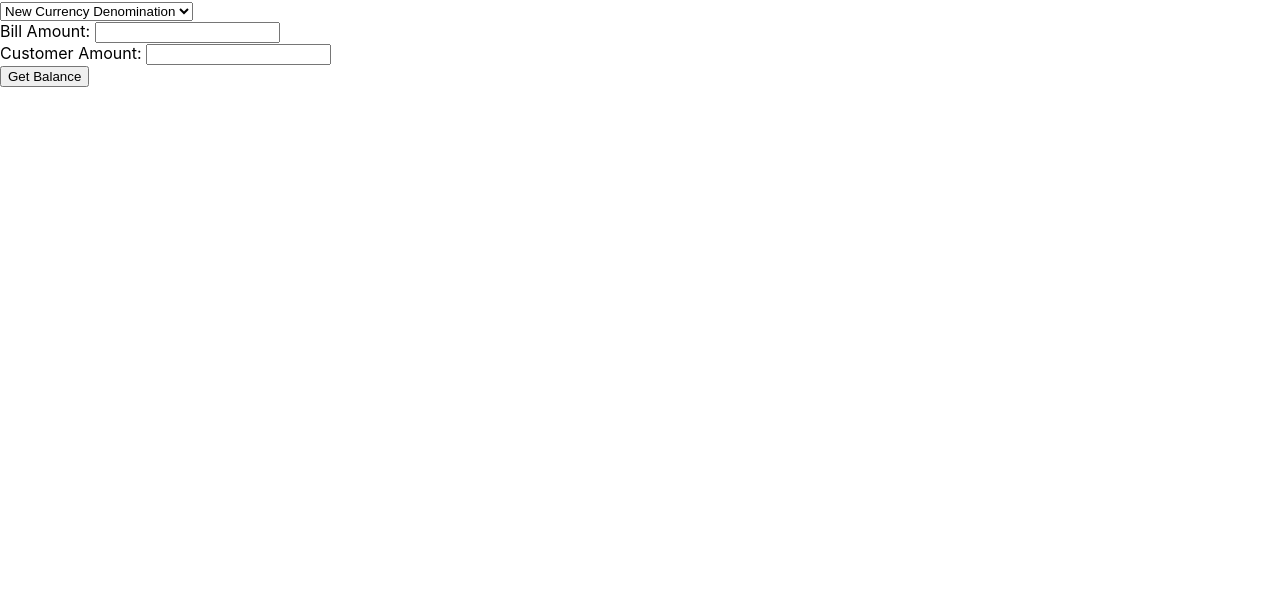
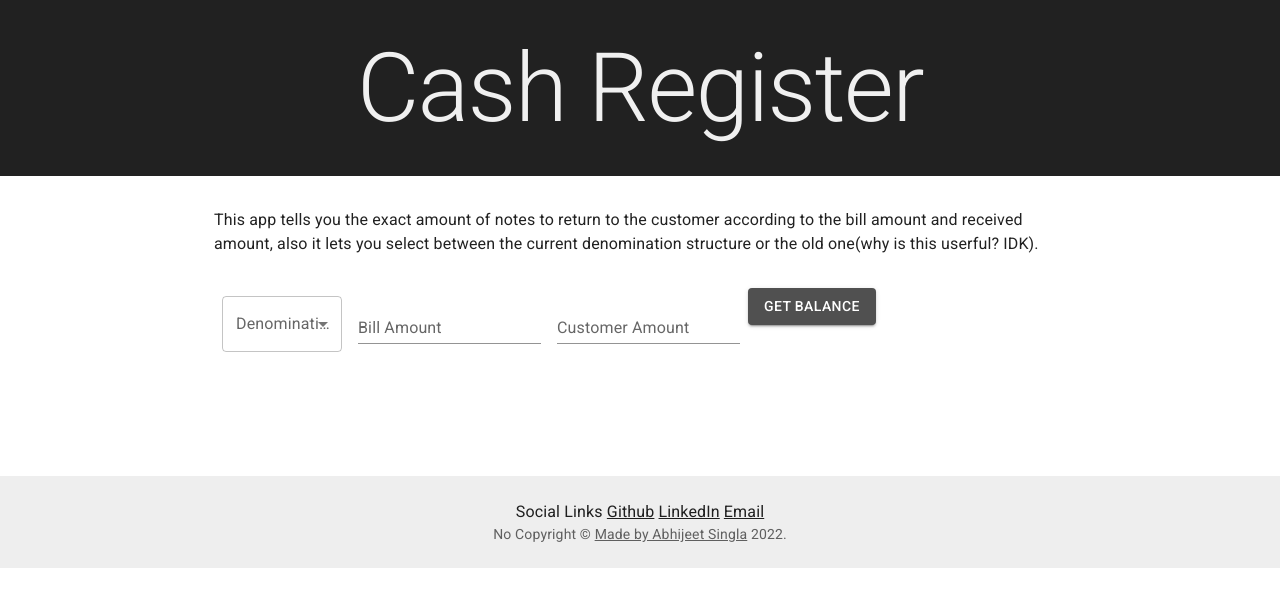
Before and after one commit to AbhijeetSingla/cash-register, a React (Create React App) app: page / in a window 1280 px wide. Shown: the top 606 px of the page. Built offline with nearby package versions, Linux system fonts and the light colour scheme.

Commit message:
feat: MUI integration

```diff
--- a/src/App.jsx
+++ b/src/App.jsx
@@ -1,15 +1,21 @@
 import './App.css';
+import '@fontsource/roboto/300.css';
+import '@fontsource/roboto/400.css';
+import '@fontsource/roboto/500.css';
+import '@fontsource/roboto/700.css';
 import Form from './components/Form';
-// import '@fontsource/roboto/300.css';
-// import '@fontsource/roboto/400.css';
-// import '@fontsource/roboto/500.css';
-// import '@fontsource/roboto/700.css';
+import Header from './components/Header';
+import CssBaseline from '@mui/material/CssBaseline'
+import Footer from './components/Footer';
 
 function App() {
   return (
-    <div>
+    <>
+      <CssBaseline enableColorScheme />
+      <Header />
       <Form />
-    </div>
+      <Footer />
+    </>
   );
 }
 
--- /dev/null
+++ b/src/components/Footer.jsx
@@ -0,0 +1,44 @@
+import Box from '@mui/material/Box';
+import Typography from '@mui/material/Typography';
+import Container from '@mui/material/Container';
+import Link from '@mui/material/Link';
+
+function Copyright() {
+    return (
+      <Typography variant="body2" color="text.secondary">
+        {'No Copyright © '}
+        <Link color="inherit" href="https://abhijeetsingla.netlify.app">
+          Made by Abhijeet Singla
+        </Link>{' '}
+        {new Date().getFullYear()}
+        {'.'}
+      </Typography>
+    );
+  }
+
+function Footer() {
+    return (
+        <Box
+          component="footer"
+          sx={{
+            py: 3,
+            px: 2,
+            mt: 'auto',
+            position: "sticky",
+            backgroundColor: (theme) => theme.palette.mode === 'light'? theme.palette.grey[200] : theme.palette.grey[800]}}
+        >
+          <Container maxWidth="md" align="center">
+            <Typography variant="body1">
+              Social Links {' '}
+                <Link color="inherit" href="https://github.com/abhijeetsingla">Github</Link>{' '}
+                <Link color="inherit" href="https://linkedin.com/in/abhijeetsingla1553">LinkedIn</Link>{' '}
+                <Link color="inherit" href="mailto:abhijeetsingla1553@gmail.com">Email</Link>{' '}
+            </Typography>
+            <Copyright />
+          </Container>
+        </Box>
+    );
+  }
+
+
+export default Footer;
--- a/src/components/Form.jsx
+++ b/src/components/Form.jsx
@@ -1,5 +1,8 @@
 import { useState } from "react";
 import Outputtable from "./Outputtable";
+import { Button, Box, Container, FormControl, TextField, InputLabel, Select, MenuItem } from "@mui/material";
+import { colors } from "../theme/root";
+import { transparentColorBox } from "../theme/styles";
 
 function Form() {
 
@@ -15,25 +18,26 @@ function Form() {
 
     return (
         <>
-            <form action="" onSubmit={(event) => submitForm(event)} >
-                <div>
-                    <select name="denomination" id="denomination" onChange={(e) => setDenomination(e.target.value)}>
-                        <option value="new">New Currency Denomination</option>
-                        <option value="old">Old Currency Denomination</option>
-                    </select>
-                </div>
-                <div>
-                    <label htmlFor="billAmount">Bill Amount: </label>
-                    <input type="number" name="billAmount" id="billAmount" onChange={(e) => setBill(e.target.value)} />
-                </div>
-                <div>
-                    <label htmlFor="customerAmount">Customer Amount: </label>
-                    <input type="number" name="customerAmount" id="customerAmount" onChange={(e) => setCustomerAmount(e.target.value)} />
-                </div>
-                <div>
-                    <button type="submit">Get Balance</button>
-                </div>
-            </form>
+            <Box sx={transparentColorBox} >
+                <Container maxWidth="md" >
+                    <FormControl sx={{ m: 1, minWidth: 120 }} >
+                            <InputLabel id="denomination-label">Denomination</InputLabel>
+                            <Select labelId="denomination-label" label="Denomination" id="denomination" onChange={(e) => setDenomination(e.target.value)}>
+                                <MenuItem value="new">New Currency Denomination</MenuItem>
+                                <MenuItem value="old">Old Currency Denomination</MenuItem>
+                            </Select>
+                    </FormControl>
+
+                    <FormControl sx={{ m: 1, minWidth: 120 }} >
+                            <TextField id="billAmount" label="Bill Amount" variant="standard" onChange={(e) => setBill(e.target.value)} />
+                    </FormControl>
+
+                    <FormControl sx={{ m: 1, minWidth: 120 }} >
+                            <TextField id="customerAmount" label="Customer Amount" variant="standard" onChange={(e) => setCustomerAmount(e.target.value)} />
+                    </FormControl>
+                    <Button sx={{backgroundColor: colors.primaryLinkColor}} variant="contained" type="submit" onClick={(event) => submitForm(event)}>Get Balance</Button>
+                </Container>
+            </Box>
             <Outputtable visibility={visibility} bill={bill} amount={customerAmount} currency={denomination} />
         </>
      );
--- /dev/null
+++ b/src/components/Header.jsx
@@ -0,0 +1,22 @@
+import { Box, Typography, Container } from '@mui/material';
+import { primaryColorBox } from '../theme/styles';
+
+function Header() {
+
+    return (
+        <>
+            <Box component="header" sx={primaryColorBox}>
+                <Container maxWidth="md" >
+                    <Typography variant="h1" component="h1" align="center">
+                        Cash Register
+                    </Typography>
+                </Container>
+            </Box>
+            <Container sx={{mt: "2rem"}} maxWidth="md" >
+                This app tells you the exact amount of notes to return to the customer according to the bill amount and received amount, also it lets you select between the current denomination structure or the old one(why is this userful? IDK).
+            </Container>
+        </>
+     );
+}
+
+export default Header;
--- /dev/null
+++ b/src/theme/root.js
@@ -0,0 +1,20 @@
+export const colors = {
+    primaryBase: "#212121",
+    secondaryBase: "#404040",
+    textColor: "#f0f0f0",
+    primaryHover: "#252525",
+    primaryLinkColor: "#505050",
+    linkTextColor: "#b22222",
+    primaryLinkTextColor: "#f0f0f0",
+    secondaryLinkTextColor: "#f0f0f0",
+    navBgColor: "hsl(0 0% 7% / 0.9)",
+    blogCardTextColor: "#f0f0f0",
+    bgColor: "#121212",
+    sectionOffwhiteColor: "#212121",
+    gradientColor: "#121212",
+    whiteBase: "#FFFFFF",
+    whiteSmokeBase: "#EBEBEB",
+    blackBase: "#000000",
+    greyFade: "#404040",
+    hrColor: "#303030"
+}
--- /dev/null
+++ b/src/theme/styles.js
@@ -0,0 +1,25 @@
+import { colors } from "./root"
+
+export const primaryColorBox = {
+    marginInlineStart: 0,
+    marginInlineEnd: 0,
+    marginBlockStart: 0,
+    marginBlockEnd: 0,
+    paddingInlineStart: "2rem",
+    paddingInlineEnd: "2rem",
+    paddingBlockStart: "2rem",
+    paddingBlockEnd: "2rem",
+    backgroundColor: colors.primaryBase,
+    color: colors.textColor
+}
+
+export const transparentColorBox = {
+    marginInlineStart: 0,
+    marginInlineEnd: 0,
+    marginBlockStart: 0,
+    marginBlockEnd: 0,
+    paddingInlineStart: "2rem",
+    paddingInlineEnd: "2rem",
+    paddingBlockStart: "2rem",
+    paddingBlockEnd: "2rem",
+}
```
